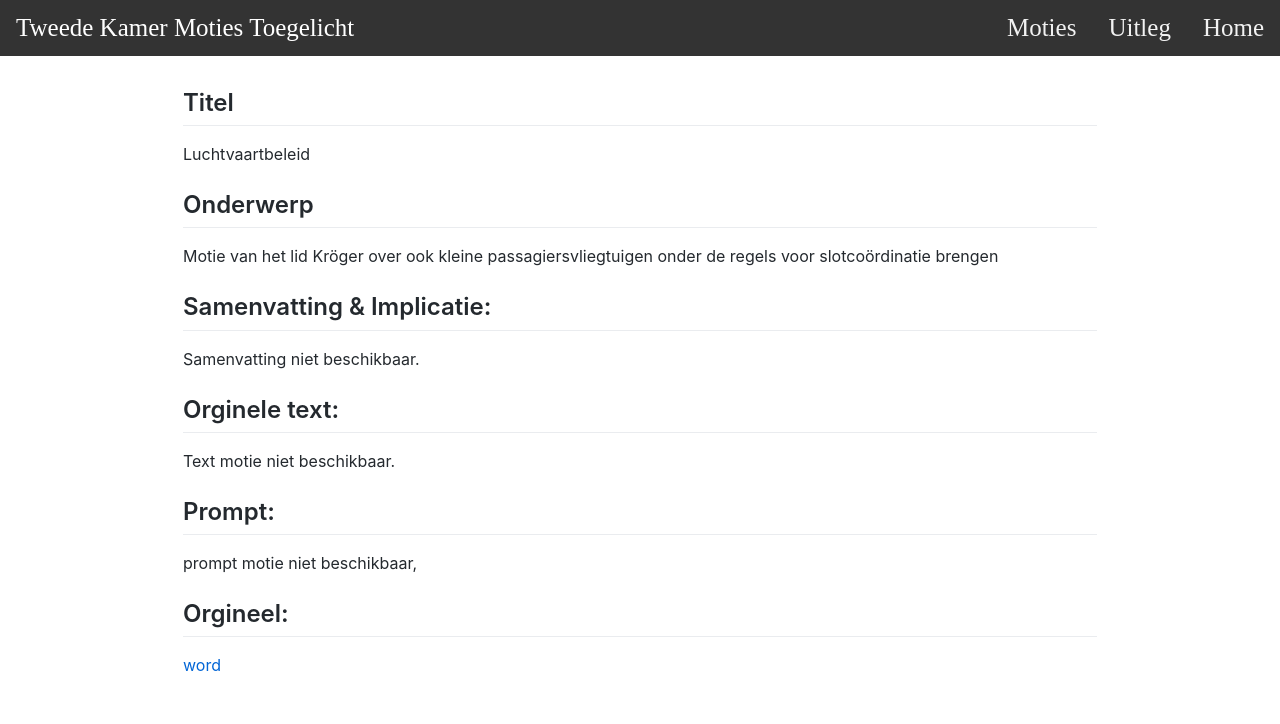
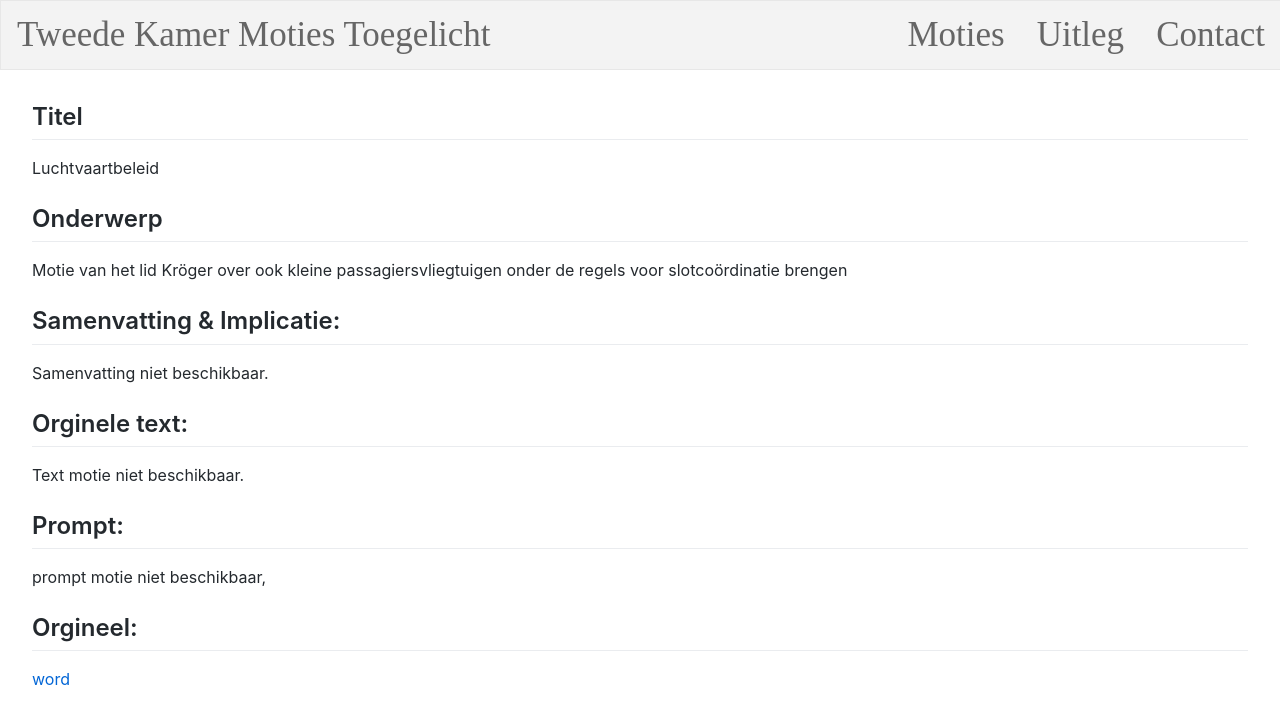
Before and after one commit to DavidZomerdijk/moties-toegelicht, a Jekyll site: the page built from moties/48ea71d5-6547-4209-84fb-83d369c1bfc1.md, in a window 1280 px wide. Shown: the top 724 px of the page. Built offline with Jekyll 4.4.1, drawn with Linux system fonts in a browser that asks for light colours; our own code applies the rules of GitHub Pages for plain Markdown files.

Commit message:
updated menu

```diff
--- a/_layouts/default.html
+++ b/_layouts/default.html
@@ -1065,8 +1065,10 @@ body {
 <div class="topnav">
   <a class="active" href="https://davidzomerdijk.github.io/moties-toegelicht/">Tweede Kamer Moties Toegelicht</a>
 <!--  <a href="https://davidzomerdijk.github.io/moties-toegelicht/">Home</a>-->
+  <a href="contact.html">Contact</a>
   <a href="uitleg.html">Uitleg</a>
   <a href="moties.html">Moties</a>
+
 </div>
 
 <article class="markdown-body">
--- a/_layouts/motie.html
+++ b/_layouts/motie.html
@@ -25,7 +25,8 @@ body {
  */
 .markdown-body {
   box-sizing: border-box;
-  width: 978px;
+  /*width: 978px;*/
+  width: 100%;
   margin: 0 auto;
   padding: 32px;
 }
@@ -1014,18 +1015,25 @@ body {
   margin: 0 .2em .25em -1.6em;
   vertical-align: middle;
 }
+
+
 .topnav {
   overflow: hidden;
-  background-color: #333;
+  /*background-color: #333;*/
+  border: 1px solid #e7e7e7;
+  background-color: #f3f3f3;
+  width: 100%;
 }
+
 
 .topnav a {
   float: right;
-  color: #f2f2f2;
+  /*color: #f3f3f3;*/
+  color: #666;;
   text-align: center;
   padding: 14px 16px;
   text-decoration: none;
-  font-size: 25px;
+  font-size: 35px;
 }
 
 .topnav a:hover {
@@ -1034,8 +1042,8 @@ body {
 }
 
 .topnav a.active {
-  background-color: #333;
-  color: white;
+  background-color: #f3f3f3;
+  /*color: white;*/
   float: left;
 }
 /*.header {*/
@@ -1056,11 +1064,12 @@ body {
 
 <div class="topnav">
   <a class="active" href="https://davidzomerdijk.github.io/moties-toegelicht/">Tweede Kamer Moties Toegelicht</a>
-  <a href="https://davidzomerdijk.github.io/moties-toegelicht/">Home</a>
+<!--  <a href="https://davidzomerdijk.github.io/moties-toegelicht/">Home</a>-->
+  <a href="../contact.html">Contact</a>
   <a href="../uitleg.html">Uitleg</a>
   <a href="../moties.html">Moties</a>
+
 </div>
-
 
 <article class="markdown-body">
 {{ content }}
```
Also changed, not shown: contact.md (added, +1 -0 lines).
